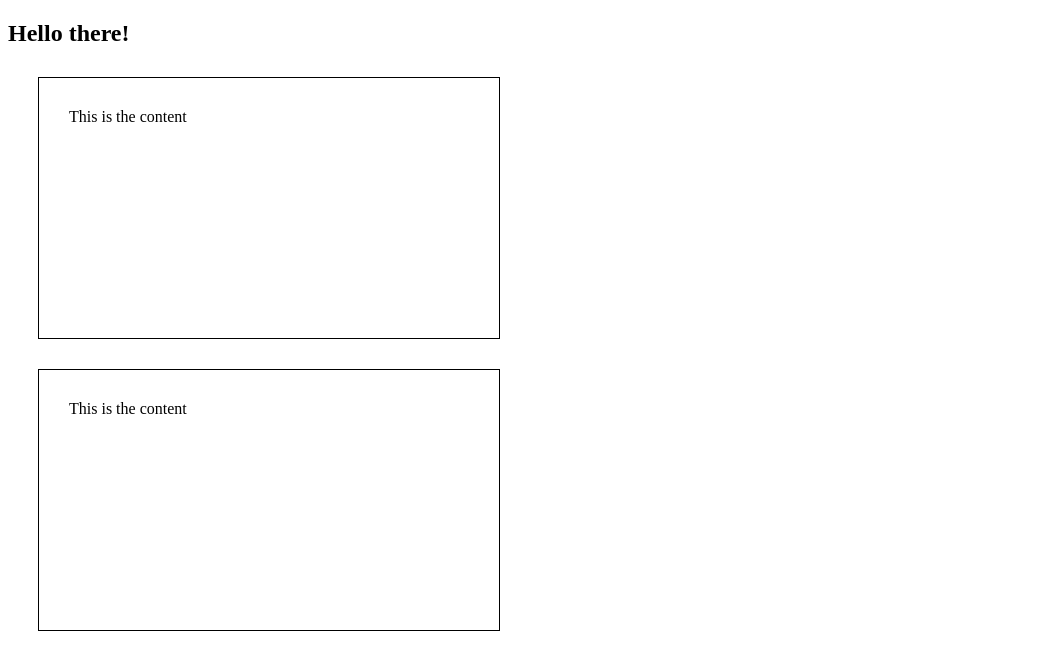
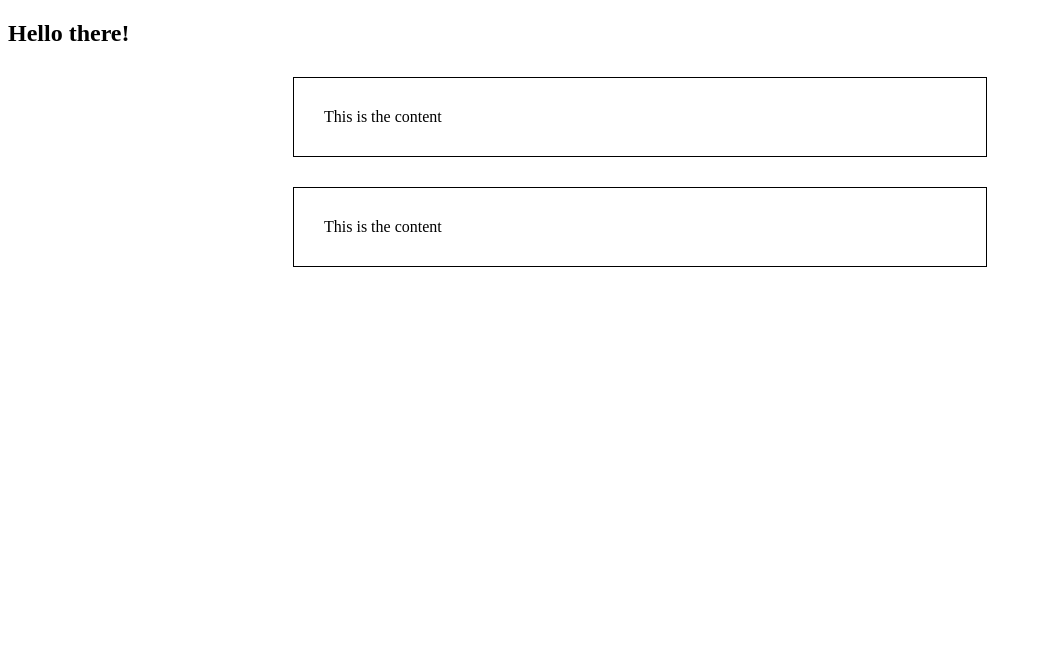
Before and after one commit to double-vee/css-tutorial-1, a plain HTML site: page index.html in a window 1280 px wide. Shown: the whole page, without its empty margins (0-1040 px from the left). Drawn offline with Linux system fonts and the light colour scheme.

Commit message:
.box content centered with margin auto value in syntax.css

```diff
--- a/css/syntax.css
+++ b/css/syntax.css
@@ -1,7 +1,6 @@
 .box{
-  margin: 30px;
+  margin: 30px auto;
   padding: 30px;
   border: 1px solid #000;
-  width: 400px;
-  height: 200px;
+  width: 50%;
 }
```
